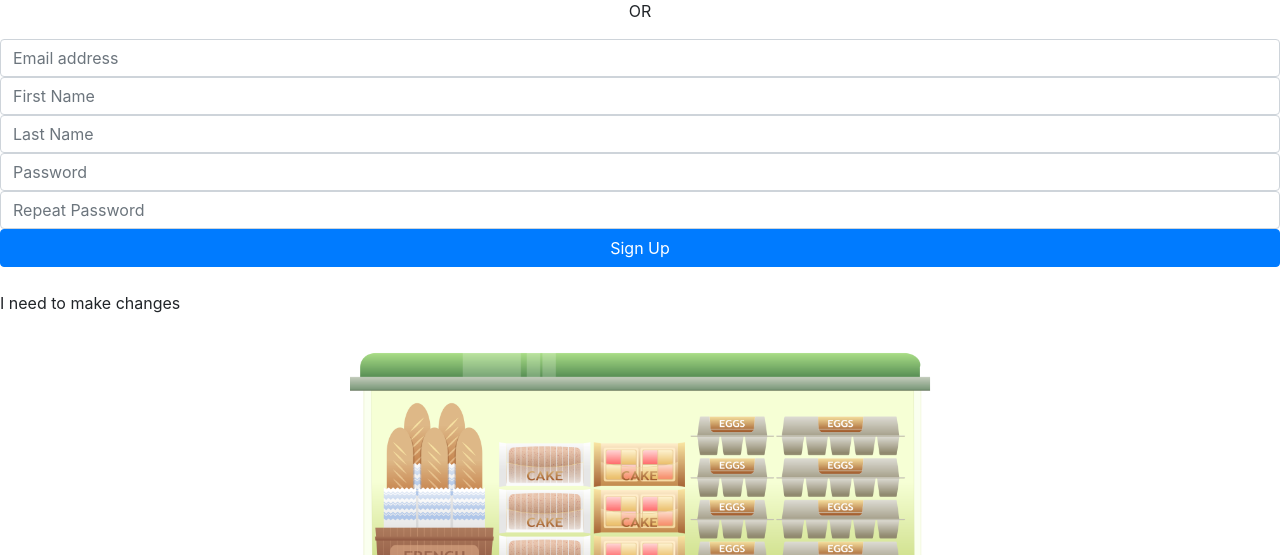
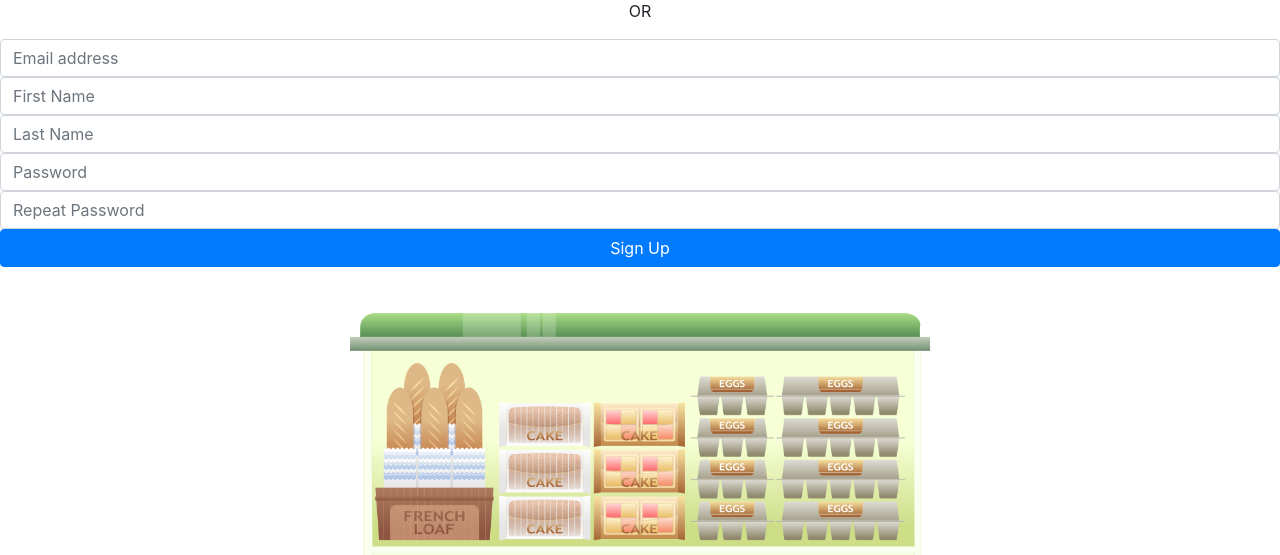
Before and after one commit to Apilny/Shelf_Project2, a Django app: page /shelf in a window 1280 px wide. Shown: the part 312-867 px from the top of the page. Run offline with Django 3.2, Linux system fonts and the light colour scheme; parts of the project's set-up code (start-up, migrations or seed data) failed here and were passed over; some libraries are stand-ins or nearby versions.

Commit message:
Update index.html
Cosmetic changes to login page

```diff
--- a/apps/shelf_app/templates/index.html
+++ b/apps/shelf_app/templates/index.html
@@ -57,7 +57,6 @@
     </div>
 
     <div>
-        <p>I need to make changes</p>
         <img class="shelf_display" src="{% static 'shelf_app/images/shelf.png' %}"/>
     </div>
 
```
